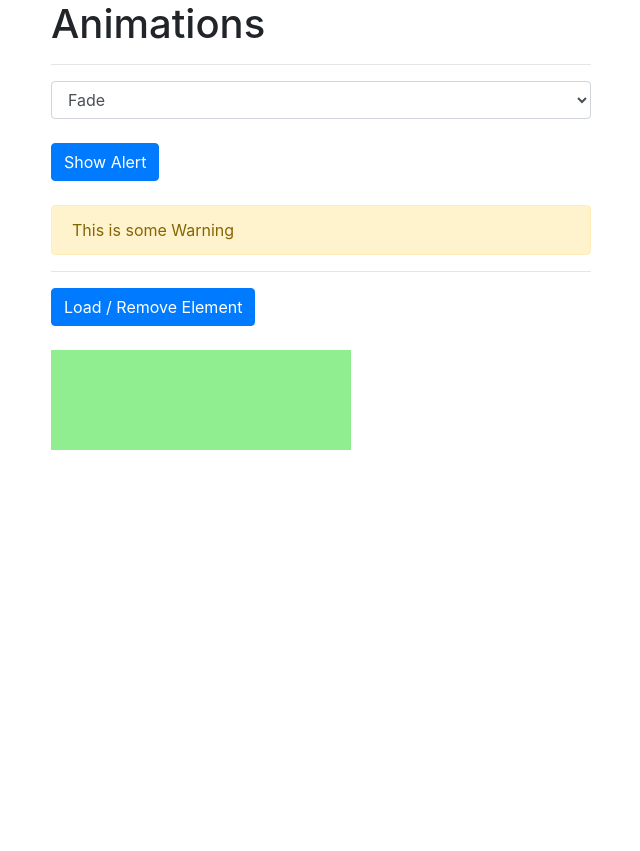
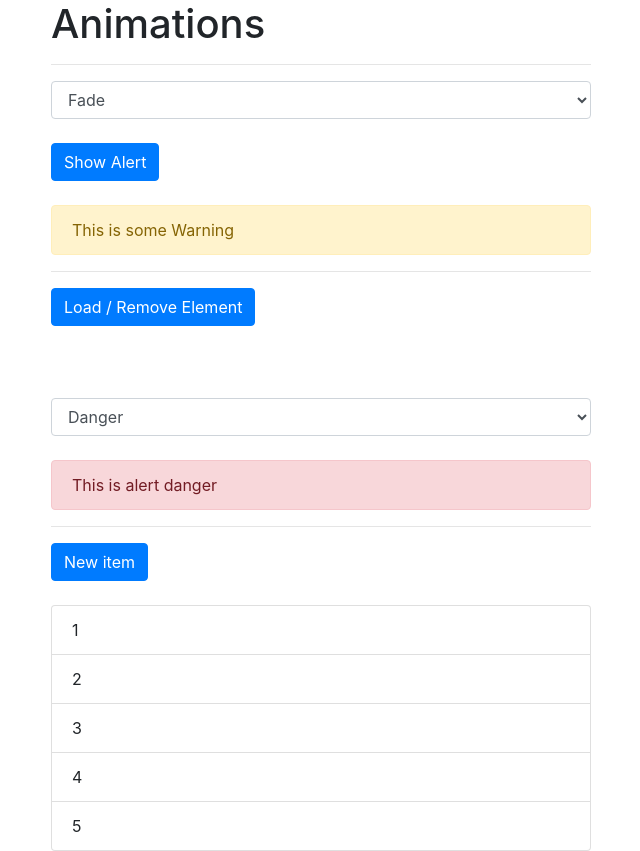
Before and after one commit to rafaleite/vue-exercises, a Vue app: page / in a window 1280 px wide. Shown: the whole page, without its empty margins (34-674 px from the left). Before the commit the page ends 800 px from the top, so only its background shows below. Built offline with nearby package versions, Linux system fonts and the light colour scheme.

Commit message:
Video-202

```diff
--- a/src/App.vue
+++ b/src/App.vue
@@ -45,25 +45,63 @@
           @leave-cancelled="leaveCancelled" >
           <div style="width:300px; height: 100px; background-color: lightgreen" v-if="load"></div>
         </transition>
-
+        <br><br>
+        <select v-model="selectedComponent" class="form-control">
+          <option value="danger-alert">Danger</option>
+          <option value="success-alert">Success</option>
+        </select>
+        <br>
+        <transition enter-active-class="animated fadeIn faster" leave-active-class="animated fadeOut faster" appear mode="out-in">
+          <component :is="selectedComponent"></component>
+        </transition>
+        <hr>
+        <button class="btn btn-primary" @click="addItem">New item</button>
+        <br><br>
+        <ul class="list-group">
+          <transition-group name="slide">
+            <li class="list-group-item"
+                v-for="(number, index) in numbers"
+                :key="number"
+                @click="removeItem(index)"
+                style="cursor: pointer"> {{number}} </li>
+          </transition-group>
+        </ul>
       </div>
     </div>
   </div>
 </template>
 
 <script>
+import DangerAlert from './components/DangerAlert.vue'
+import SuccessAlert from './components/SuccessAlert'
+
 export default {
   data() {
     return {
       show: false,
-      load: true,
+      load: false,
       alertAnimation: 'fade',
-      elementWidth: 100
+      elementWidth: 100,
+      selectedComponent: 'danger-alert',
+      numbers: [1,2,3,4,5]
     }
-  }, methods: {
+  },
+  components: {
+    DangerAlert,
+    SuccessAlert
+  },
+  methods: {
+    addItem() {
+      const pos = Math.floor(Math.random * this.numbers.length)
+      this.numbers.splice(pos,0,this.numbers.length+1)
+    },
+    removeItem(idx) {
+      console.log(idx)
+      this.numbers.splice(idx,1)
+    },
     beforeEnter(el) {
       console.log('beforeEnter')
-      el.style.width = 100 + 'px'
+      el.style.width = this.elementWidth + 'px'
     },
     enter(el, done) {
       console.log('enter')
@@ -105,8 +143,6 @@ export default {
     leaveCancelled(el) {
       console.log('leaveCancelled')
     }
-
-
   }
 
 }
@@ -146,8 +182,13 @@ export default {
 
 .slide-leave-active {
   animation: slide-out 1s ease-out forwards;
-  transition: opacity 3s;
+  transition: opacity .5s;
   opacity: 0;
+  position: relative;
+}
+
+.slide-move {
+  transition: transform 1s;
 }
 
 @keyframes slide-in {
--- /dev/null
+++ b/src/components/DangerAlert.vue
@@ -0,0 +1,3 @@
+<template>
+  <div class="alert alert-danger">This is alert danger</div>
+</template>
--- /dev/null
+++ b/src/components/SuccessAlert.vue
@@ -0,0 +1,3 @@
+<template>
+  <div class="alert alert-success">This is a success alert</div>
+</template>
```
